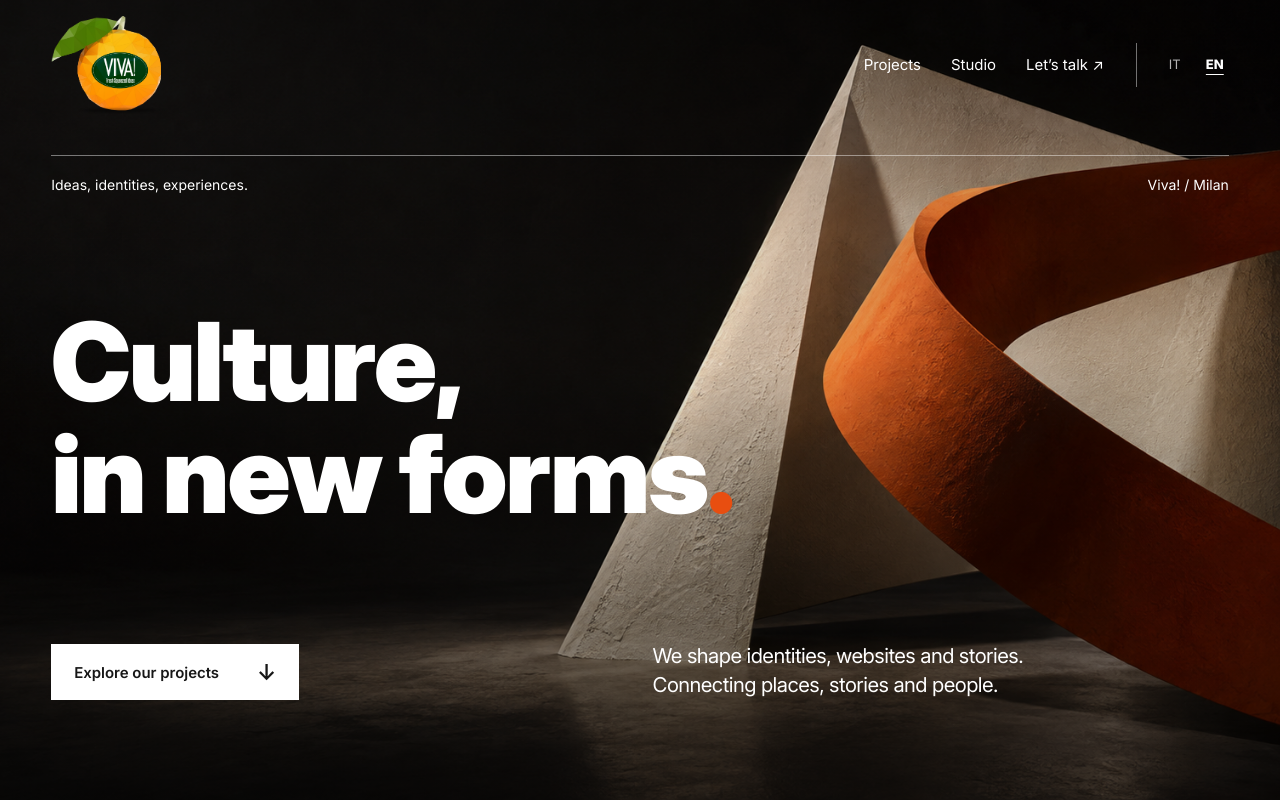
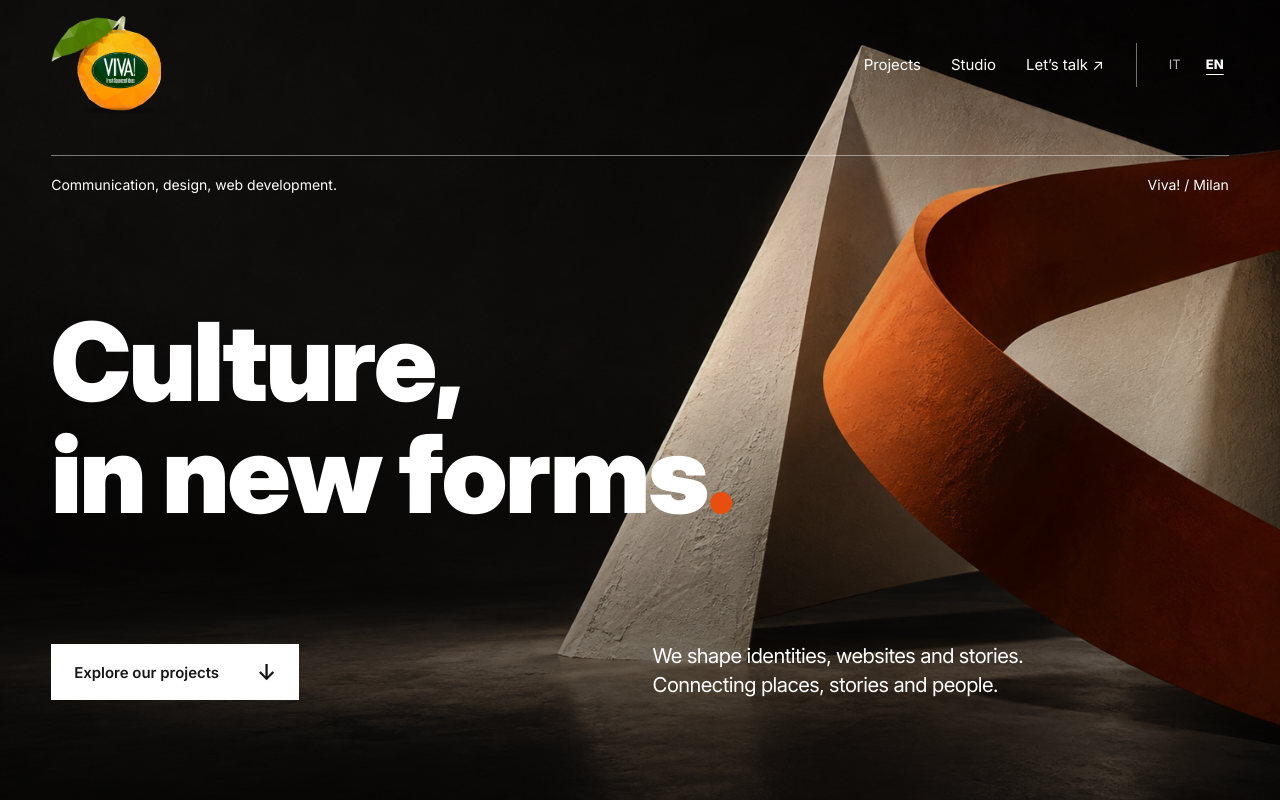
Before and after one commit to AndreaHDC/vivaonweb, a Next.js app: page /en in a window 1280 px wide. Shown: the top 800 px of the page. Built offline with nearby package versions, Linux system fonts and the light colour scheme.

Commit message:
Highlight web development across home and studio

```diff
--- a/src/components/studio-page.tsx
+++ b/src/components/studio-page.tsx
@@ -6,11 +6,11 @@ import { copy, type Locale } from "@/content/translations";
 const studioCopy = {
   it: {
     title: ["Occhi nuovi.", "Idee condivise."],
-    intro: "Comunicazione, design e cultura. Per dare alle storie una forma che le persone possano riconoscere, esplorare e vivere.",
+    intro: "Comunicazione, design e sviluppo web per la cultura e le imprese. Diamo alle storie una forma da riconoscere, esplorare e vivere.",
     people: "Due nomi, uno studio.",
     approach: "Il nostro approccio", question: "Ogni storia merita la sua forma.",
     text: "Un sito, l’identità di una mostra, una campagna o un percorso museale sono occasioni diverse per affrontare la stessa domanda: come rendere una storia comprensibile, riconoscibile e capace di suscitare interesse?",
-    collaboration: "Uniamo progettazione visiva, sviluppo e contenuti, lavorando insieme ai committenti e ai professionisti coinvolti per dare coerenza alle diverse parti del progetto.",
+    collaboration: "Uniamo progettazione visiva, sviluppo web e contenuti, lavorando insieme ai committenti e ai professionisti coinvolti per dare coerenza alle diverse parti del progetto.",
     principles: [
       { title: "Ascoltare.", text: "Partire dalle storie, dal contesto e dalle persone a cui ci rivolgiamo. Capire cosa conta, prima di scegliere come raccontarlo." },
       { title: "Dare forma.", text: "Mettere in relazione parole, immagini e strumenti. Cercare un linguaggio chiaro, capace di esprimere l’identità di ogni progetto." },
@@ -19,11 +19,11 @@ const studioCopy = {
   },
   en: {
     title: ["Fresh eyes.", "Shared ideas."],
-    intro: "Communication, design and culture. Giving stories a form that people can recognise, explore and experience.",
+    intro: "Communication, design and web development for culture and business. Giving stories a form that people can recognise, explore and experience.",
     people: "Two names, one studio.",
     approach: "Our approach", question: "Every story deserves its own form.",
     text: "A website, an exhibition identity, a campaign or a museum trail: different opportunities to explore the same question. How can we make a story clear, distinctive and engaging?",
-    collaboration: "We bring visual design, development and content together, working with clients and the professionals involved to make the different parts of a project feel coherent.",
+    collaboration: "We bring visual design, web development and content together, working with clients and the professionals involved to make the different parts of a project feel coherent.",
     principles: [
       { title: "Listen.", text: "Start with the stories, the context and the people we want to reach. Understand what matters before deciding how to tell it." },
       { title: "Shape.", text: "Connect words, images and tools. Find a clear language that expresses the identity of each project." },
--- a/src/content/translations.ts
+++ b/src/content/translations.ts
@@ -2,38 +2,38 @@ export type Locale = "it" | "en";
 export const copy = {
   it: {
     skip: "Vai al contenuto", nav: "Navigazione principale", projects: "Progetti", studio: "Studio", talk: "Parliamone",
-    ideas: "Idee, identità, esperienze.", city: "Viva! / Milano", headline: ["La cultura,", "in nuove forme"], explore: "Esplora i progetti",
+    ideas: "Comunicazione, design, sviluppo web.", city: "Viva! / Milano", headline: ["La cultura,", "in nuove forme"], explore: "Esplora i progetti",
     intro: ["Diamo forma a identità, siti e racconti.", "Mettiamo in relazione luoghi, storie e persone."], latest: "Ultimi progetti",
     workTitle: "Le idee prendono forma.",
     workIntro: "Siti, identità e racconti per musei, luoghi della cultura e imprese. Ogni progetto è un modo diverso di mettere in relazione una storia e il suo pubblico.",
     studioLabel: "Lo studio / Viva!", values: ["Entusiasmo.", "Immaginazione.", "Energia."],
     founders: "Siamo Barbara Vitale e Valentina Pagani Donadelli. Viva! nasce dall’incontro dei nostri nomi e dal desiderio di guardare ogni progetto con occhi nuovi.",
-    about: "Lavoriamo con musei, istituzioni culturali e imprese. Uniamo comunicazione, design e sviluppo per rendere le storie comprensibili, le identità riconoscibili e le esperienze coinvolgenti.",
+    about: "Lavoriamo con musei, istituzioni culturali e imprese. Uniamo comunicazione, design e sviluppo web per rendere le storie comprensibili, le identità riconoscibili e le esperienze coinvolgenti.",
     servicesTitle: "Dall’idea alla sua forma.", expertise: "Le nostre competenze",
     services: [
       { title: "Identità e comunicazione", text: "Identità visive, mostre, editoria e orientamento negli spazi. Per dare a ogni progetto un linguaggio riconoscibile." },
-      { title: "Siti ed esperienze digitali", text: "Progettazione, design e sviluppo. Per mettere in relazione le persone con luoghi, collezioni e contenuti." },
+      { title: "Web design e sviluppo", text: "Progettiamo e sviluppiamo siti web, dal design al codice. Esperienze responsive, accessibili e facili da usare, per mettere in relazione persone e contenuti." },
       { title: "Contenuti e campagne", text: "Video, storytelling, social e advertising. Per portare le storie verso il loro pubblico." },
     ],
-    next: "Il prossimo progetto", conversation: "Comincia da una conversazione.", contact: ["Facciamo spazio", "alla prossima idea"], footer: "Comunicazione e design. Milano.", top: "Torna all’inizio", read: "Leggi il progetto", close: "Seleziona di nuovo il titolo per chiudere.", logo: "Viva! — Fresh Squeezed Ideas, logo originale con arancia",
+    next: "Il prossimo progetto", conversation: "Comincia da una conversazione.", contact: ["Facciamo spazio", "alla prossima idea"], footer: "Comunicazione, design e sviluppo web. Milano.", top: "Torna all’inizio", read: "Leggi il progetto", close: "Seleziona di nuovo il titolo per chiudere.", logo: "Viva! — Fresh Squeezed Ideas, logo originale con arancia",
     title: "Viva! — Studio di comunicazione e design", description: "Identità, siti ed esperienze digitali per musei, istituzioni culturali e imprese. Scopri i progetti di Viva!, studio di comunicazione e design a Milano.",
   },
   en: {
     skip: "Skip to content", nav: "Main navigation", projects: "Projects", studio: "Studio", talk: "Let’s talk",
-    ideas: "Ideas, identities, experiences.", city: "Viva! / Milan", headline: ["Culture,", "in new forms"], explore: "Explore our projects",
+    ideas: "Communication, design, web development.", city: "Viva! / Milan", headline: ["Culture,", "in new forms"], explore: "Explore our projects",
     intro: ["We shape identities, websites and stories.", "Connecting places, stories and people."], latest: "Latest projects",
     workTitle: "Ideas take shape.",
     workIntro: "Websites, identities and stories for museums, cultural spaces and businesses. Each project finds a different way to connect a story with its audience.",
     studioLabel: "The studio / Viva!", values: ["Enthusiasm.", "Imagination.", "Energy."],
     founders: "We are Barbara Vitale and Valentina Pagani Donadelli. Viva! brings together our names and a shared desire to see every project with fresh eyes.",
-    about: "We work with museums, cultural institutions and businesses. We bring together communication, design and development to make stories clear, identities distinctive and experiences engaging.",
+    about: "We work with museums, cultural institutions and businesses. We bring together communication, design and web development to make stories clear, identities distinctive and experiences engaging.",
     servicesTitle: "Giving ideas their form.", expertise: "Our expertise",
     services: [
       { title: "Identity and communication", text: "Visual identities, exhibitions, publications and wayfinding. Giving every project a distinctive language." },
-      { title: "Websites and digital experiences", text: "Planning, design and development. Connecting people with places, collections and content." },
+      { title: "Web design and development", text: "We design and build websites, from visual design to code. Responsive, accessible and easy-to-use experiences that connect people with content." },
       { title: "Content and campaigns", text: "Video, storytelling, social media and advertising. Bringing stories to their audiences." },
     ],
-    next: "The next project", conversation: "Starts with a conversation.", contact: ["Make room", "for the next idea"], footer: "Communication and design. Milan.", top: "Back to top", read: "About the project", close: "Select the title again to close.", logo: "Viva! — Fresh Squeezed Ideas, original orange logo",
+    next: "The next project", conversation: "Starts with a conversation.", contact: ["Make room", "for the next idea"], footer: "Communication, design and web development. Milan.", top: "Back to top", read: "About the project", close: "Select the title again to close.", logo: "Viva! — Fresh Squeezed Ideas, original orange logo",
     title: "Viva! — Communication and design studio", description: "Identities, websites and digital experiences for museums, cultural institutions and businesses. Explore the work of Viva!, a communication and design studio in Milan.",
   },
 } as const;
```
